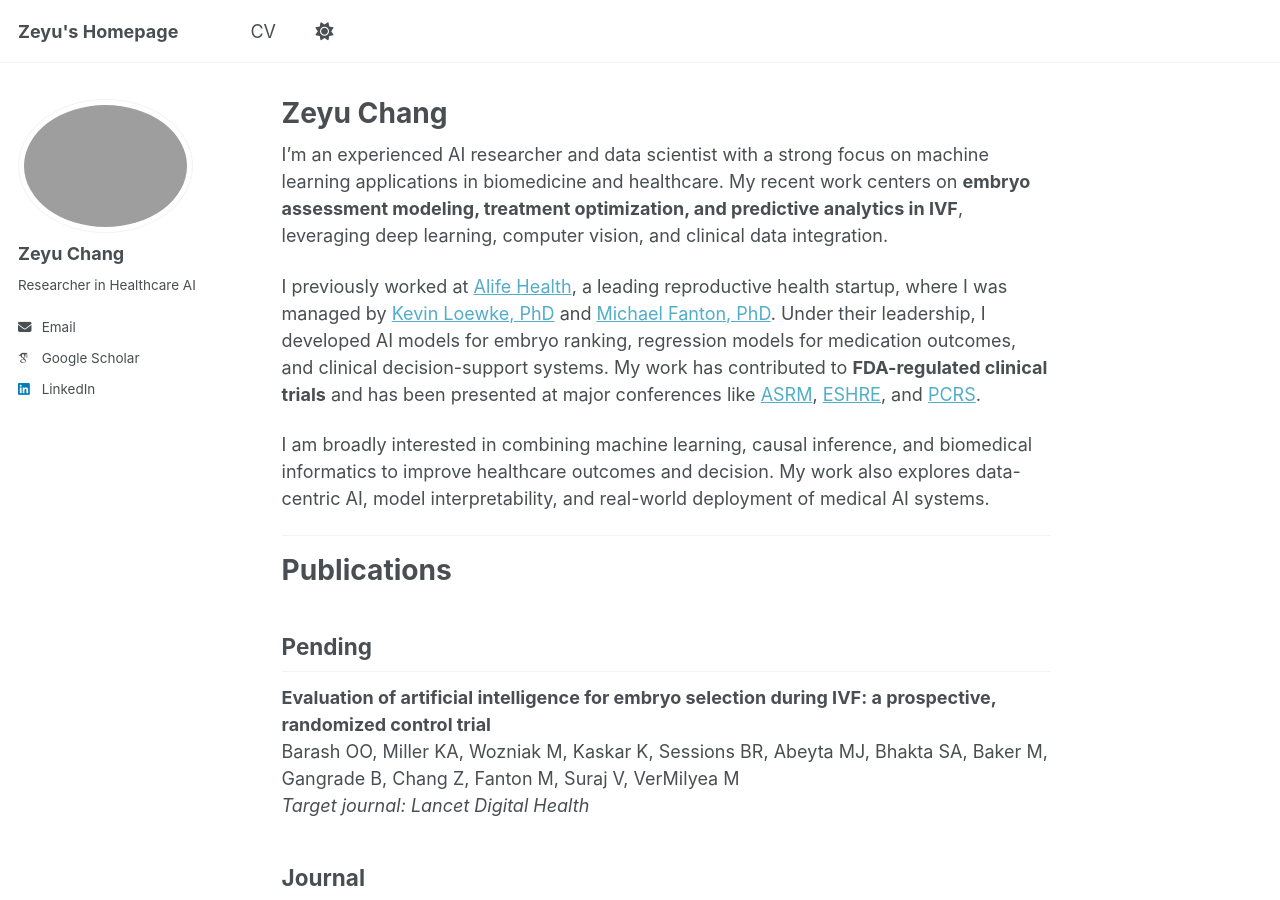
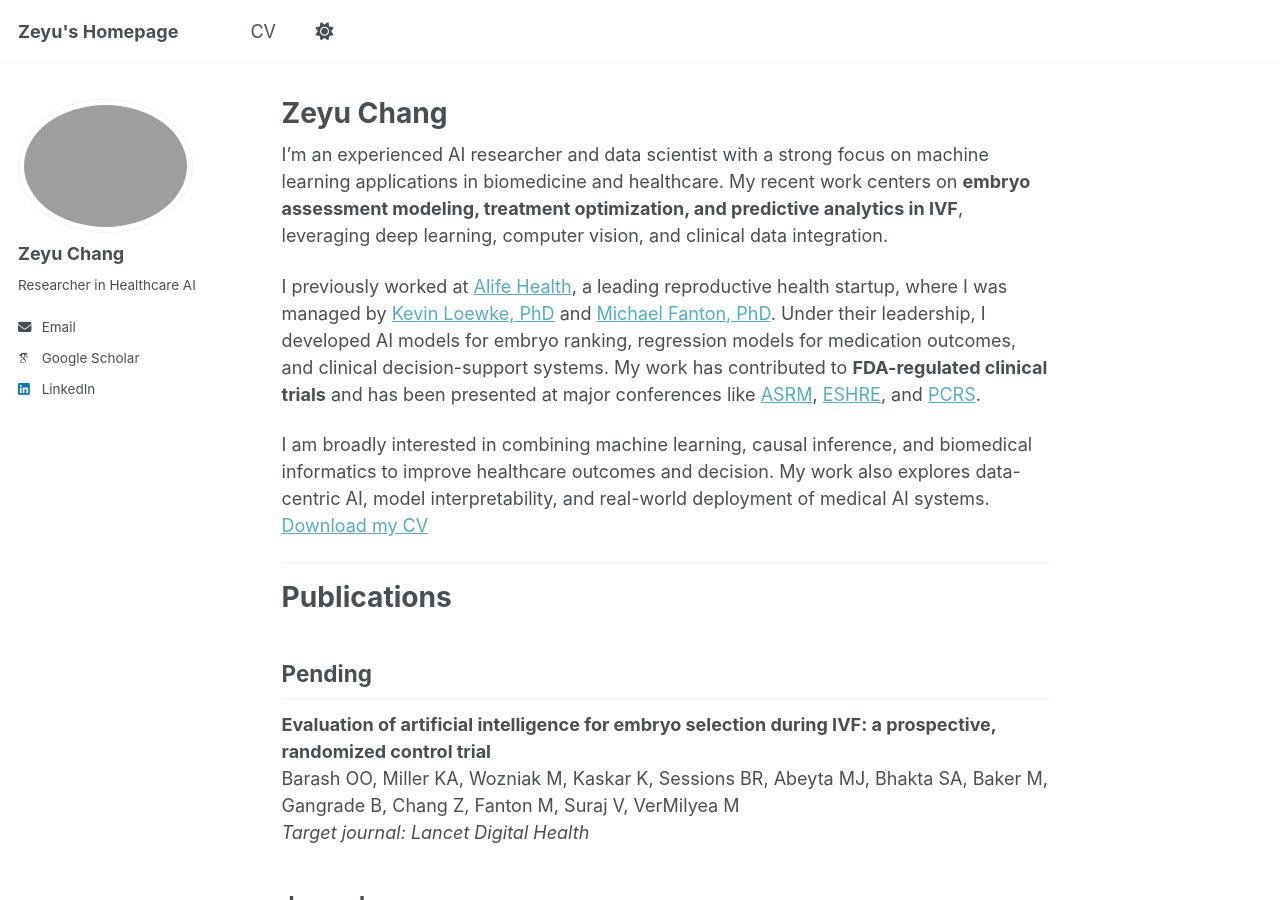
Before and after one commit to zeyuchang98/zeyuchang98.github.io, a Jekyll site: the page built from _pages/about.md, in a window 1280 px wide and 900 px high. Built offline with Jekyll 4.4.1, drawn with Linux system fonts in a browser that asks for light colours; some web fonts are replaced.

Commit message:
update cv

```diff
--- a/_data/navigation.yml
+++ b/_data/navigation.yml
@@ -24,7 +24,7 @@ main:
   #   url: /year-archive/
 
   - title: "CV"
-    url: /files/zeyu_chang_CV.pdf
+    url: /files/zeyu_chang_cv_250518.pdf
 
   # - title: "CV"
   #   url: /cv-json/
--- a/_pages/about.md
+++ b/_pages/about.md
@@ -11,7 +11,7 @@ I’m an experienced AI researcher and data scientist with a strong focus on mac
 
 I previously worked at [Alife Health](https://www.alifehealth.com/), a leading reproductive health startup, where I was managed by [Kevin Loewke, PhD](https://scholar.google.com/citations?user=D4HRo4kAAAAJ&hl=en&oi=ao) and [Michael Fanton, PhD](https://scholar.google.com/citations?user=xr5LO2MAAAAJ&hl=en). Under their leadership, I developed AI models for embryo ranking, regression models for medication outcomes, and clinical decision-support systems. My work has contributed to **FDA-regulated clinical trials** and has been presented at major conferences like [ASRM](https://www.asrm.org/), [ESHRE](https://www.eshre.eu/), and [PCRS](https://www.pcrsonline.org/).
 
-I am broadly interested in combining machine learning, causal inference, and biomedical informatics to improve healthcare outcomes and decision. My work also explores data-centric AI, model interpretability, and real-world deployment of medical AI systems.
+I am broadly interested in combining machine learning, causal inference, and biomedical informatics to improve healthcare outcomes and decision. My work also explores data-centric AI, model interpretability, and real-world deployment of medical AI systems. [Download my CV](/files/zeyu_chang_cv_250518.pdf)
 
 ---
 
```
Also changed, not shown: 2 other files.
